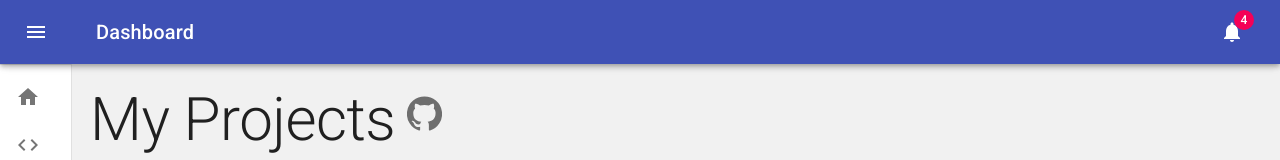
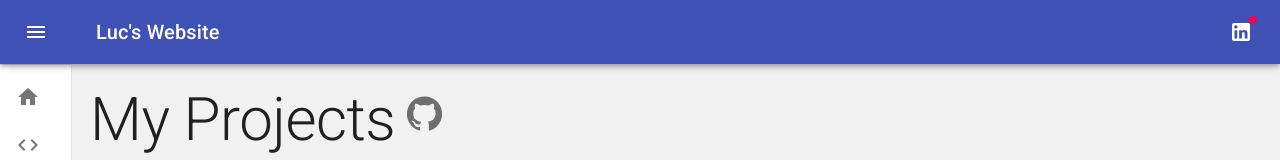
Before and after one commit to LucMurakami/lucmurakami-website-frontend, a React (Create React App) app: page /myprojects in a window 1280 px wide. Shown: the top 160 px of the page. Built offline with nearby package versions, Linux system fonts and the light colour scheme.

Commit message:
Ui updates and backend microservice integration

```diff
--- a/package.json
+++ b/package.json
@@ -36,7 +36,6 @@
       "last 1 safari version"
     ]
   },
-  "proxy": "http://localhost:5000",
   "devDependencies": {
     "react-test-renderer": "^16.13.1"
   }
--- a/src/Components/ControlledExpansionPanel.js
+++ b/src/Components/ControlledExpansionPanel.js
@@ -58,7 +58,7 @@ const ControlledExpansionPanel = ({ data }) => {
             </ExpansionPanelSummary>
             <ExpansionPanelDetails>
               <div>
-                <Typography variant="p">{interest.description}</Typography>
+                <Typography variant="body1">{interest.description}</Typography>
                 {interest.link && (
                   <div>
                     <Link
--- a/src/Components/MainScreen.js
+++ b/src/Components/MainScreen.js
@@ -14,6 +14,7 @@ import {
 import MenuIcon from "@material-ui/icons/Menu";
 import ChevronLeftIcon from "@material-ui/icons/ChevronLeft";
 import NotificationsIcon from "@material-ui/icons/Notifications";
+import LinkedInIcon from '@material-ui/icons/LinkedIn';
 
 import DrawerItems from "./DrawerItems";
 
@@ -152,11 +153,16 @@ const MainScreen = (props) => {
             noWrap
             className={classes.title}
           >
-            Dashboard
+            Luc's Website
           </Typography>
-          <IconButton color="inherit">
-            <Badge badgeContent={4} color="secondary">
-              <NotificationsIcon />
+          <IconButton
+            aria-label="linked in link"
+            onClick={() => window.open("https://www.linkedin.com/in/lucmurakami/")}
+            color="inherit"
+            size="small"
+          >
+            <Badge variant="dot" color="secondary">
+              <LinkedInIcon />
             </Badge>
           </IconButton>
         </Toolbar>
--- a/src/Views/BackendTemplate/index.js
+++ b/src/Views/BackendTemplate/index.js
@@ -3,10 +3,9 @@ import BackendTemplateScreen from './BackendTemplateScreen'
 
 const BackendTemplate = () => {
   const [data, setData] = useState(null)
-  console.log(data)
 
   useEffect(() => {
-    fetch('/api/test')
+    fetch('http://lucmurakami-website-backend-lb-1188070059.us-west-2.elb.amazonaws.com/')
       .then(res => res.json())
       .then(res => setData(res))
   }, []);
--- a/src/index.js
+++ b/src/index.js
@@ -7,9 +7,9 @@ import * as serviceWorker from './serviceWorker';
 import 'fontsource-roboto';
 
 ReactDOM.render(
-  <React.StrictMode>
+  <React.Fragment>
     <App />
-  </React.StrictMode>,
+  </React.Fragment>,
   document.getElementById('root')
 );
 
```
